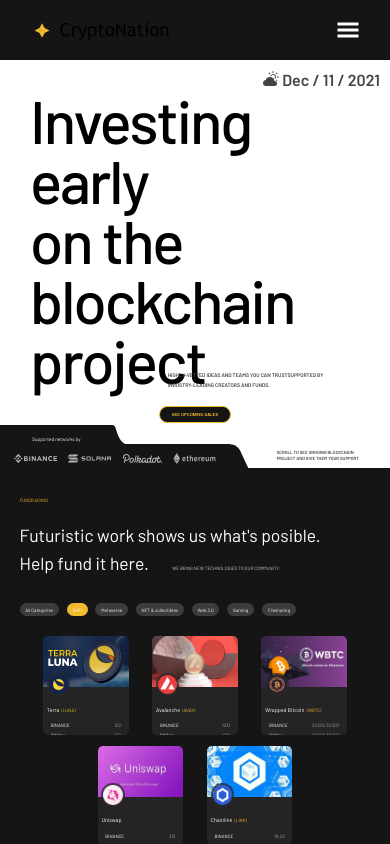
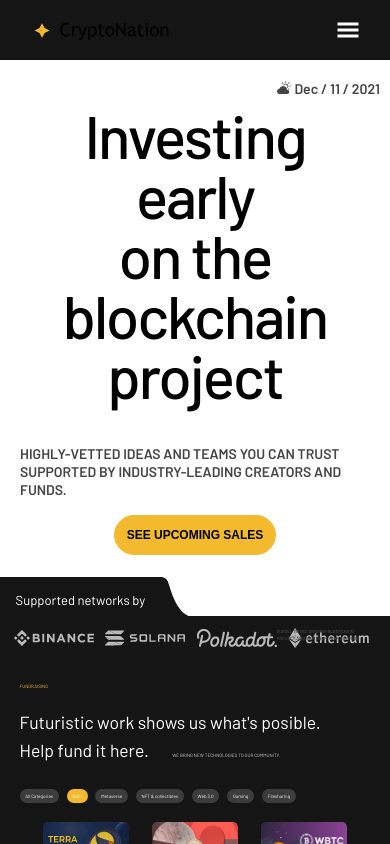
Before and after one commit to JerallStalz/cryptonation, a Next.js app: page / in a window 390 px wide. Shown: the top 844 px of the page. Built offline with nearby package versions, Linux system fonts and the light colour scheme.

Commit message:
Mobile version in progress

```diff
--- a/components/home-styled.js
+++ b/components/home-styled.js
@@ -20,9 +20,10 @@
   @media (max-width: 600px) {
     font-size: 60px;
     line-height: 60px;
-    padding-top: 30px;
+    padding-top: 45px;
     padding-right: 30px;
     padding-left: 30px;
+    text-align: center;
   }
 `
 
@@ -38,8 +39,8 @@
     margin-right: 0.8vw;
   }
   @media (max-width: 600px) {
-    top: 10px;
-    font-size: 16px;
+    top: 20px;
+    font-size: 14px;
     right: 10px;
     padding-right: 0;
   }
@@ -52,8 +53,24 @@
   color: ${({ theme }) => theme.subTextColor};
   font-size: 1.35vw;
   line-height: 2.6vw;
-  bottom: 0vw;
+  bottom: 0;
   left: 43vw;
+  & span {
+    @media (max-width: 600px) {
+      display: inline-block;
+    }
+  }
+  @media (max-width: 600px) {
+    max-width: 100%;
+    position: relative;
+    font-size: 14px;
+    line-height: 18px;
+    left: 0;
+    display: flex;
+    flex-direction: column;
+    padding: 0 20px;
+    padding-top: 40px;
+  }
 `
 
 export const FloatingButtonContainer = styled.div`
@@ -61,20 +78,28 @@
   padding-top: 4vw;
   width: 100%;
   margin: 0 auto;
+  margin-bottom: 20px;
   display: flex;
   justify-content: center;
+  @media (max-width: 600px) {
+    height: 40px;
+  }
 `
 
 export const FloatingButton = styled.button`
-  background: ${({ theme }) => theme.navBackground};
+  background: ${({ theme }) => theme.mainColor};
   border: 1px solid ${({ theme }) => theme.mainColor};
   height: 100%;
   border-radius: 3vw;
-  color: ${({ theme }) => theme.mainColor};
+  color: ${({ theme }) => theme.color};
   font-size: 1.05vw;
   font-weight: 600;
   padding: 0 3vw;
   cursor: pointer;
+  @media (max-width: 600px) {
+    font-size: 12px;
+    border-radius: 25px;
+  }
 `
 
 export const SupportsAnnon = styled.div`
@@ -84,8 +109,8 @@
     display: flex;
     align-items: center;
     height: 100%;
-    padding-left: 2em;
-    padding-right: 2em;
+    padding-left: 4vw;
+    padding-right: 4vw;
     color: ${({ theme }) => theme.navColor};
     background-color: ${({ theme }) => theme.navBackground};
     position: relative;
@@ -94,7 +119,13 @@
       position: relative;
       bottom: -1vw;
       font-size: 1.25vw;
+      @media (max-width: 600px) {
+        font-size: 13px;
+      }
     }
+  }
+  @media (max-width: 600px) {
+    height: 40px;
   }
 `
 
@@ -116,11 +147,26 @@
     align-items: center;
     padding: 0 2%;
     padding-top: 1vw;
+    @media (max-width: 600px) {
+      width: 100%;
+    }
+  }
+  & svg {
+    @media (max-width: 600px) {
+      display: none;
+    }
   }
   & article {
     opacity: 0.7;
     margin: 0 1.5vw;
     position: relative;
+    @media (max-width: 600px) {
+      width: 80px !important;
+      height: 30px !important;
+    }
+  }
+  @media (max-width: 600px) {
+    height: 40px;
   }
 `
 
```
